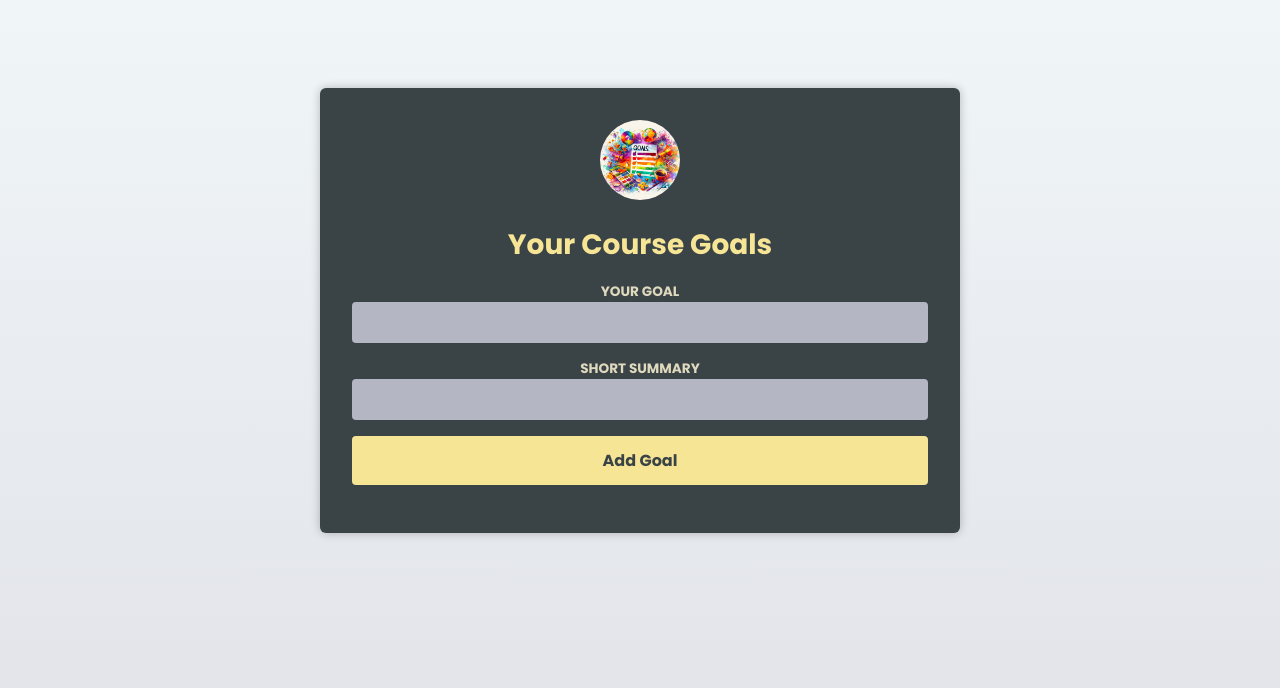
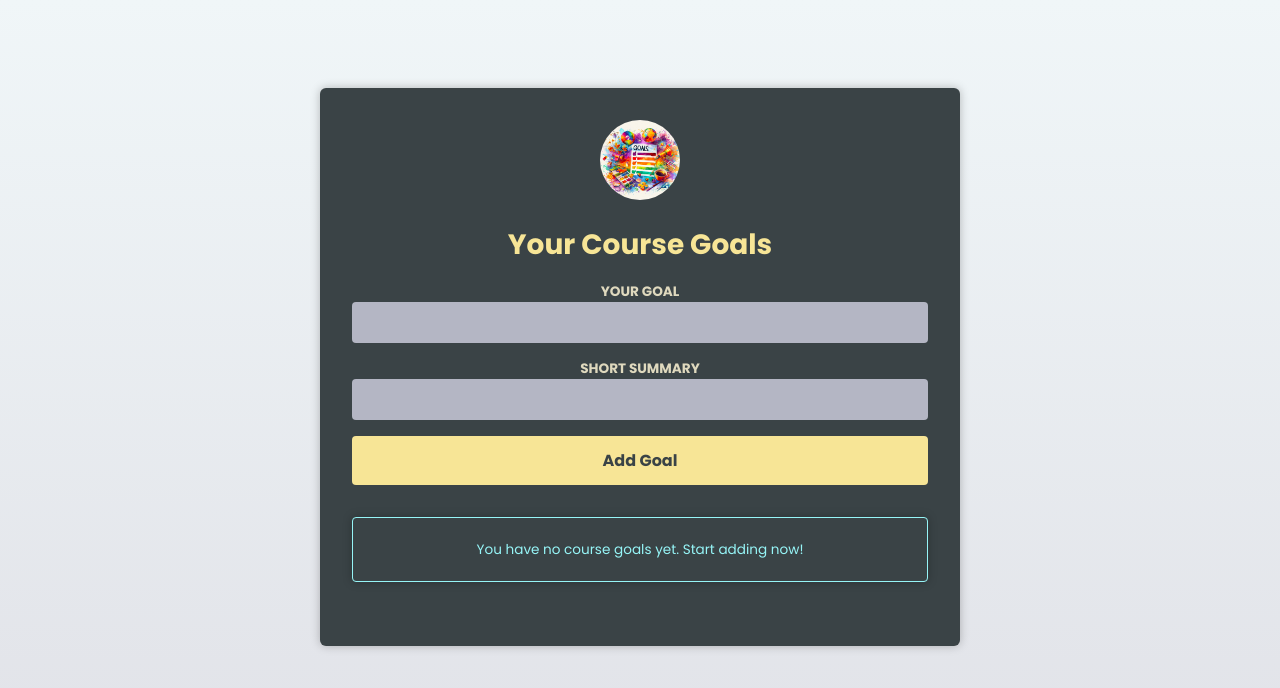
Before and after one commit to thatsehannah/react-typescript-the-practical-guide, a React (Vite) app in the folder react-ts-basics/: page / in a window 1280 px wide. Shown: the top 688 px of the page. Built offline with nearby package versions, Linux system fonts and the light colour scheme.

Commit message:
created infobox component, updated index css file to contain infobox stylings

```diff
--- a/react-ts-basics/src/components/CourseGoalsList.tsx
+++ b/react-ts-basics/src/components/CourseGoalsList.tsx
@@ -1,6 +1,7 @@
-import { FC } from 'react';
+import { FC, ReactNode } from 'react';
 import CourseGoal from './CourseGoal';
 import CourseGoalItem from '../interfaces/CourseGoalItem';
+import InfoBox from './InfoBox';
 
 interface CourseGoalsListProps {
   goals: CourseGoalItem[];
@@ -8,7 +9,26 @@
 }
 
 const CourseGoalsList: FC<CourseGoalsListProps> = ({ goals, onDeleteGoal }) => {
+  if (goals.length === 0) {
     return (
+      <InfoBox mode='hint'>
+        You have no course goals yet. Start adding now!
+      </InfoBox>
+    );
+  }
+
+  let warningBox: ReactNode;
+  if (goals.length >= 4) {
+    warningBox = (
+      <InfoBox mode='warning'>
+        You're collecting a lot of goals. Don't put too much on your plate!
+      </InfoBox>
+    );
+  }
+
+  return (
+    <>
+      {warningBox}
       <ul>
         {goals.map((goal) => (
           <li key={goal.id}>
@@ -22,6 +42,7 @@
           </li>
         ))}
       </ul>
+    </>
   );
 };
 
--- /dev/null
+++ b/react-ts-basics/src/components/InfoBox.tsx
@@ -0,0 +1,25 @@
+import React, { FC, ReactNode } from 'react';
+
+interface InfoBoxProps {
+  mode: 'hint' | 'warning'; //literal type & union type
+  children: ReactNode;
+}
+
+const InfoBox: FC<InfoBoxProps> = ({ mode, children }) => {
+  if (mode === 'hint') {
+    return (
+      <aside className='infobox infobox-hint'>
+        <p>{children}</p>
+      </aside>
+    );
+  }
+
+  return (
+    <aside className='infobox infobox-warning warning--medium'>
+      <h2>Warning</h2>
+      <p>{children}</p>
+    </aside>
+  );
+};
+
+export default InfoBox;
--- a/react-ts-basics/src/index.css
+++ b/react-ts-basics/src/index.css
@@ -126,7 +126,31 @@
   color: #f9a73b;
 }
 
-.fallback {
+.infobox {
+  margin: 2rem 0;
+  padding: 0.5rem;
   text-align: center;
-  color: #acd1ce;
+  box-shadow: 0 0 10px rgba(0, 0, 0, 0.25);
+  font-size: 0.85rem;
+  border-radius: 4px;
 }
+
+.infobox-hint {
+  border: 1px solid #96f5f7;
+  color: #96f5f7;
+}
+
+.infobox-warning.warning--low {
+  border: 1px solid #f6d84f;
+  color: #f6d84f;
+}
+
+.infobox-warning.warning--medium {
+  border: 1px solid #f9a73b;
+  color: #f9a73b;
+}
+
+.infobox-warning.warning--high {
+  border: 1px solid #f97373;
+  color: #f97373;
+}
```
Lines whose indentation alone changed are shown as unchanged.
